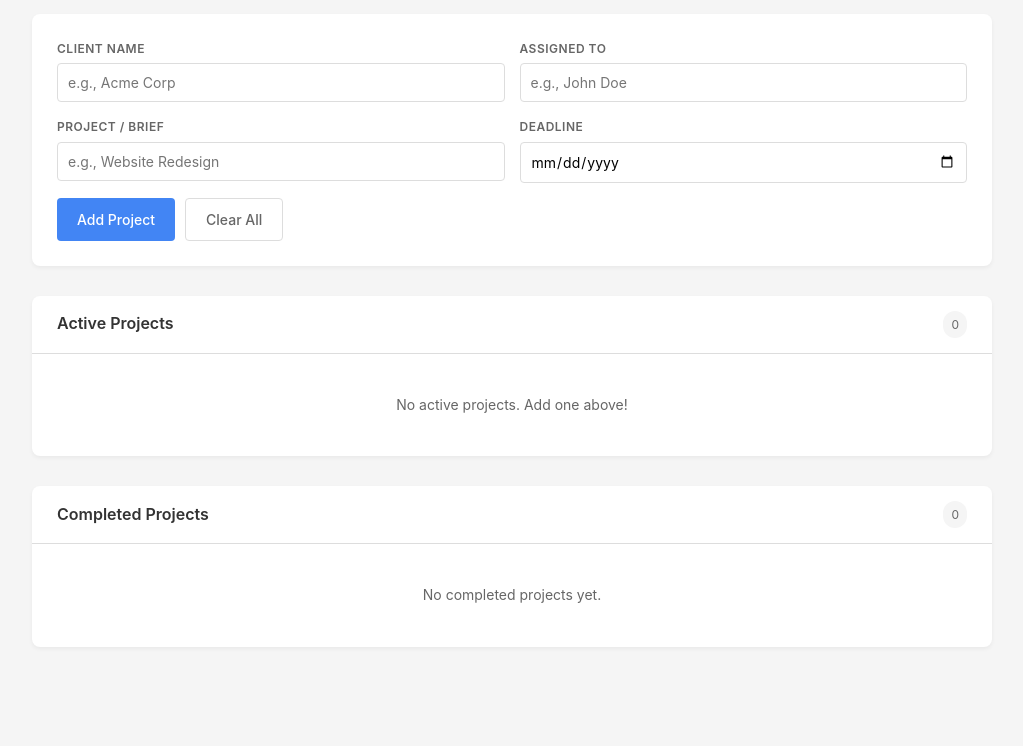
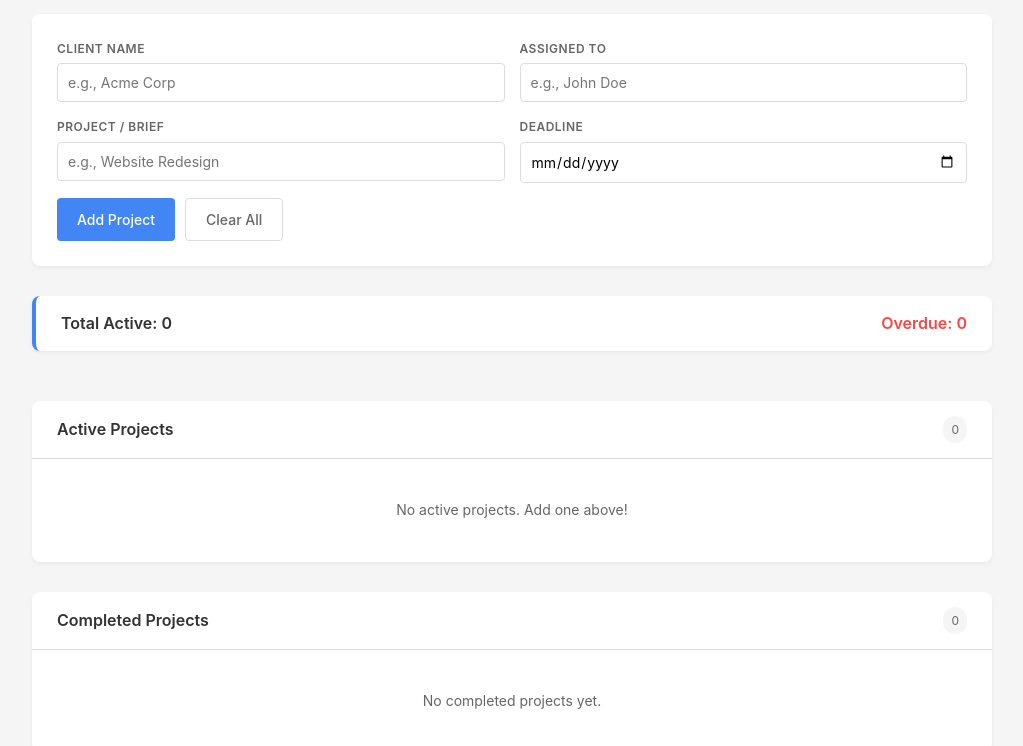
Before and after one commit to huilendev/client-tracker, a plain HTML site: page index.html in a window 1280 px wide. Shown: the part 87-833 px from the top of the page, without its empty margins (128-1151 px from the left). Before the commit the page ends 800 px from the top, so only its background shows below. Drawn offline with Linux system fonts and the light colour scheme.

Commit message:
Add summary bar showing total active clients and overdue count
- Add styled summary bar above the active projects list
- Display total number of active clients
- Display count of overdue projects (deadline within 3 days)
- Updates automatically as entries are added, completed, or deleted
- Uses same styling patterns as existing UI

Co-authored-by: huilendev <huilendev@users.noreply.github.com>

```diff
--- a/index.html
+++ b/index.html
@@ -264,6 +264,28 @@
             font-size: 14px;
         }
 
+        .summary-bar {
+            background: var(--white);
+            padding: 15px 25px;
+            border-radius: 8px;
+            box-shadow: 0 2px 4px rgba(0,0,0,0.05);
+            margin-bottom: 20px;
+            display: flex;
+            justify-content: space-between;
+            align-items: center;
+            border-left: 4px solid #4285f4;
+        }
+
+        .summary-bar .total {
+            font-weight: 600;
+            color: #333;
+        }
+
+        .summary-bar .overdue {
+            color: var(--red);
+            font-weight: 600;
+        }
+
         @media (max-width: 600px) {
             .form-row {
                 grid-template-columns: 1fr;
@@ -319,6 +341,10 @@
     </div>
 
     <div class="tracker-container">
+        <div class="summary-bar">
+            <span class="total">Total Active: <span id="totalActive">0</span></span>
+            <span class="overdue">Overdue: <span id="overdueCount">0</span></span>
+        </div>
         <section class="section">
             <div class="section-header">
                 <h2>Active Projects</h2>
@@ -350,6 +376,8 @@
             const completedEntriesEl = document.getElementById('completedEntries');
             const activeCountEl = document.getElementById('activeCount');
             const completedCountEl = document.getElementById('completedCount');
+            const totalActiveEl = document.getElementById('totalActive');
+            const overdueCountEl = document.getElementById('overdueCount');
             const clearAllBtn = document.getElementById('clearAll');
 
             // LocalStorage key
@@ -384,6 +412,17 @@
                 } else {
                     return 'urgency-green';
                 }
+            }
+
+            // Check if an entry is overdue (deadline within 3 days or past)
+            function isOverdue(entry) {
+                const today = new Date();
+                today.setHours(0, 0, 0, 0);
+                const deadline = new Date(entry.deadline);
+                deadline.setHours(0, 0, 0, 0);
+                const diffTime = deadline.getTime() - today.getTime();
+                const diffDays = Math.ceil(diffTime / (1000 * 60 * 60 * 24));
+                return diffDays <= 3;
             }
 
             // Format date for display
@@ -447,6 +486,11 @@
                 // Update counts
                 activeCountEl.textContent = active.length;
                 completedCountEl.textContent = completed.length;
+
+                // Update summary bar
+                totalActiveEl.textContent = active.length;
+                const overdueCount = active.filter(isOverdue).length;
+                overdueCountEl.textContent = overdueCount;
 
                 // Render active entries
                 if (active.length === 0) {
```
